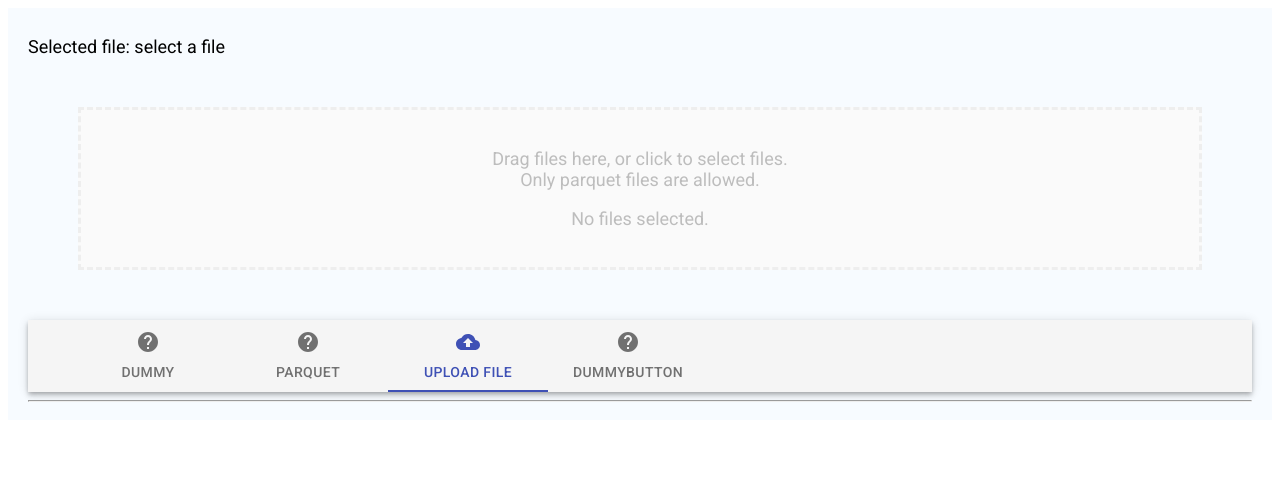
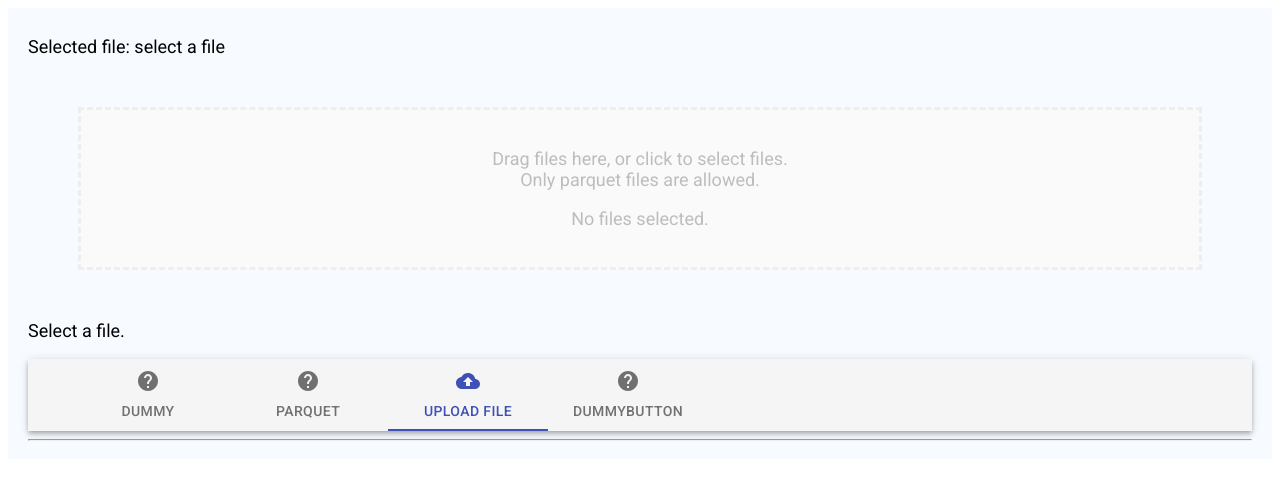
Before and after one commit to umbraperf/umbraperf, a React app: page /upload in a window 1280 px wide. Shown: the top 480 px of the page. Built offline with nearby package versions, Linux system fonts and the light colour scheme; the HTML template or start-up script is replaced by a standard one.

Commit message:
add spinner to file upload component

```diff
--- a/src/components/file_uploader.tsx
+++ b/src/components/file_uploader.tsx
@@ -6,6 +6,7 @@ import styles from '../style/upload.module.css';
 import { Result } from 'src/model/core_result';
 import { IAppContext, withAppContext } from '../app_context';
 import { WebFileController } from '../controller/web_file_controller';
+import { CircularProgress } from '@material-ui/core';
 
 interface Props {
     appContext: IAppContext;
@@ -95,6 +96,17 @@ class FileUploader extends React.Component<Props> {
                     }}
                 </Dropzone>
             </div>
+            <div className={"spinnerArea"} >
+                {(this.props.resultLoading || this.props.result) ?
+                    (this.props.resultLoading ?
+                        <CircularProgress />
+                        :
+                        <p>Loading of file finished. Select a visualization: </p>
+                    )
+                    :
+                    <p>Select a file.</p>
+                }
+            </div>
 
         </div>;
     }
```
